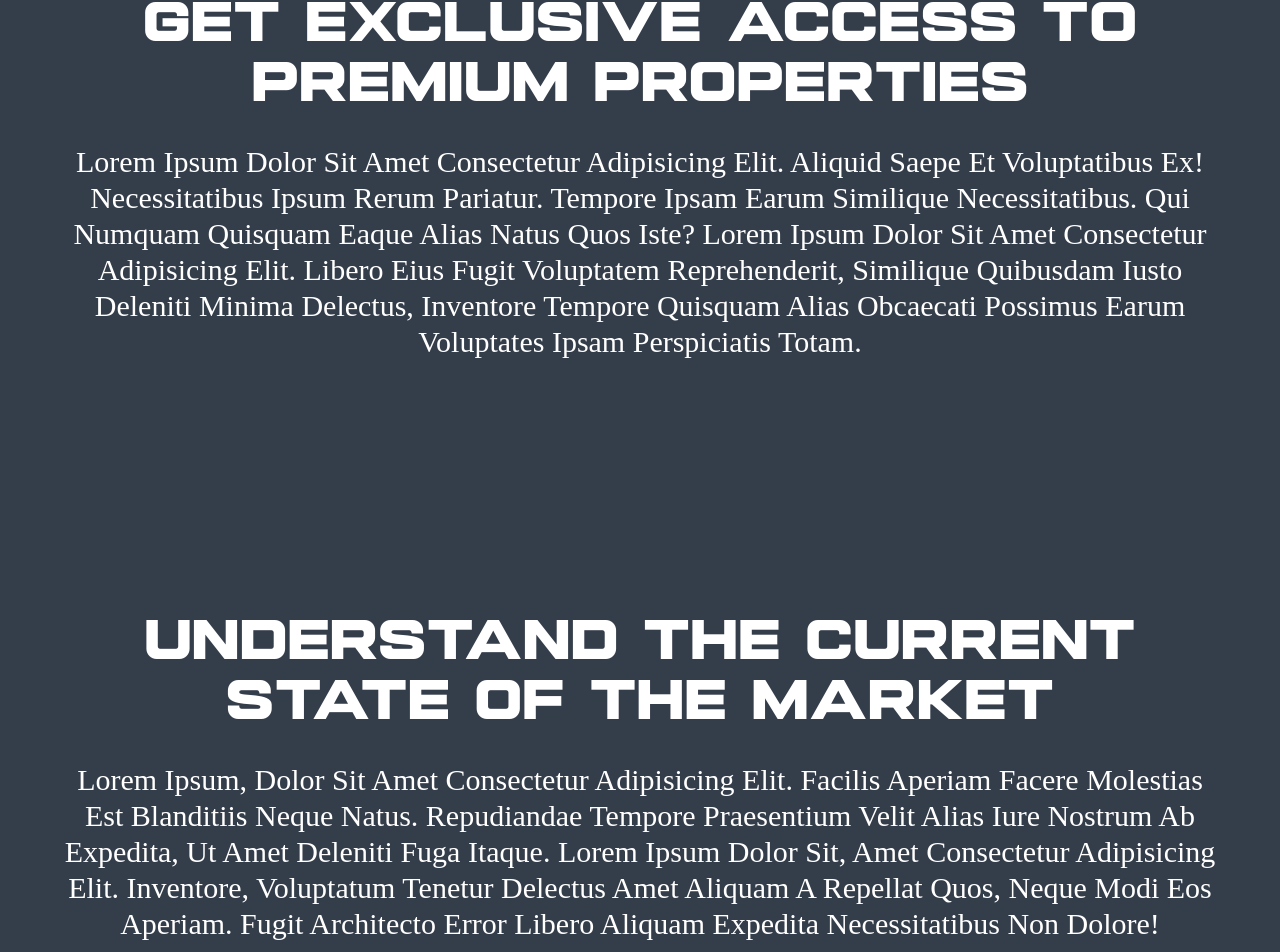
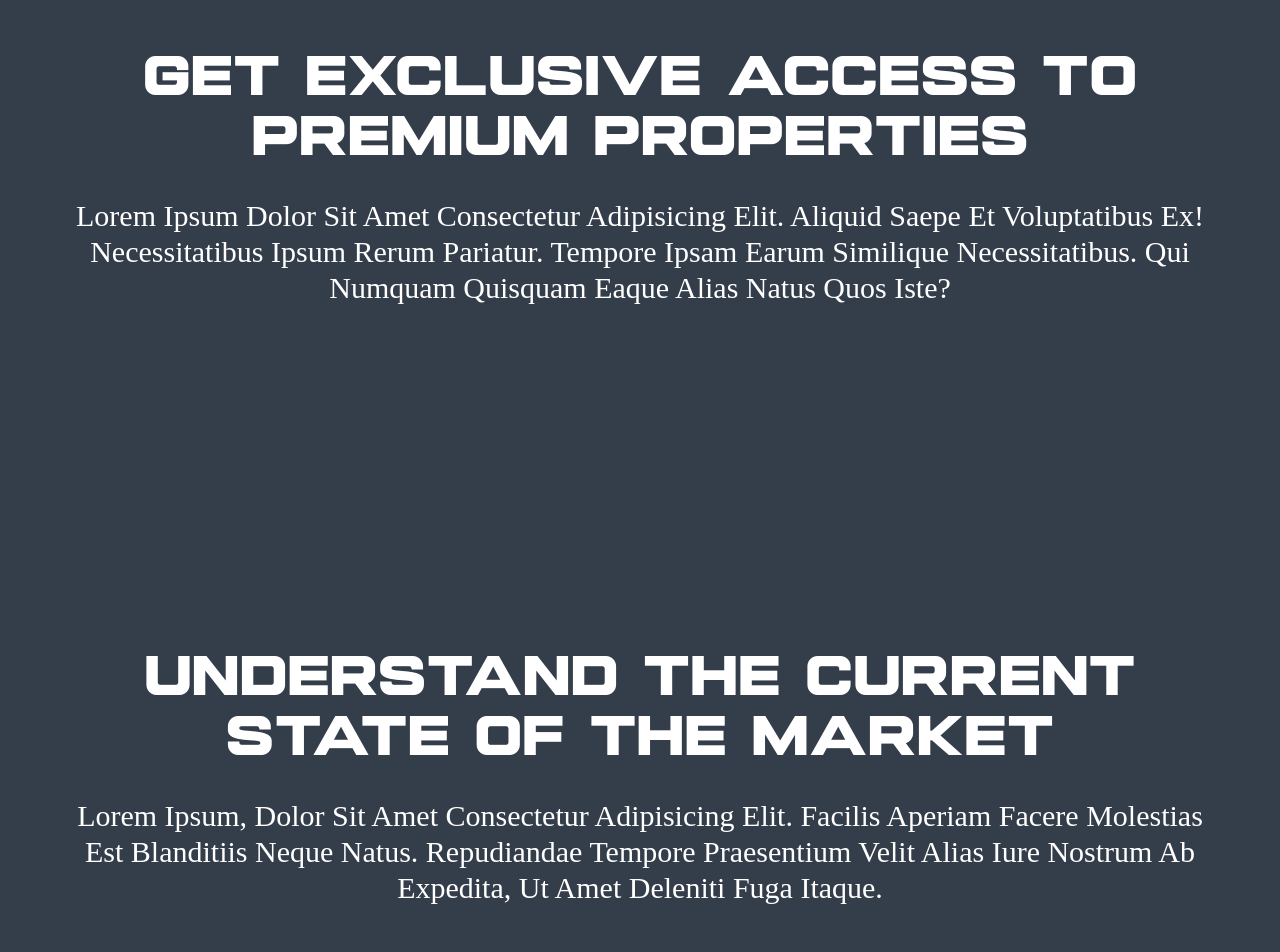
Before and after one commit to LordEwans/francis-real-estate, a Nuxt app: page / in a window 1280 px wide. Shown: the part 1004-1956 px from the top of the page. Built offline with nearby package versions, Linux system fonts and the light colour scheme; a web font is replaced by a local one.

Commit message:
Added Vueuse

```diff
--- a/components/Content.vue
+++ b/components/Content.vue
@@ -1,3 +1,6 @@
+<script lang="ts" setup>
+</script>
+
 <template>
   <div
     class="lg:flex lg:justify-center lg:items-center min-w-full bg-gradient-to-tr"
@@ -21,12 +24,7 @@
                     Lorem ipsum dolor sit amet consectetur adipisicing elit.
                     Aliquid saepe et voluptatibus ex! Necessitatibus ipsum rerum
                     pariatur. Tempore ipsam earum similique necessitatibus. Qui
-                    numquam quisquam eaque alias natus quos iste? Lorem ipsum
-                    dolor sit amet consectetur adipisicing elit. Libero eius
-                    fugit voluptatem reprehenderit, similique quibusdam iusto
-                    deleniti minima delectus, inventore tempore quisquam alias
-                    obcaecati possimus earum voluptates ipsam perspiciatis
-                    totam.
+                    numquam quisquam eaque alias natus quos iste?
                   </p>
                 </div>
               </div>
@@ -43,11 +41,7 @@
                     Lorem ipsum, dolor sit amet consectetur adipisicing elit.
                     Facilis aperiam facere molestias est blanditiis neque natus.
                     Repudiandae tempore praesentium velit alias iure nostrum ab
-                    expedita, ut amet deleniti fuga itaque. Lorem ipsum dolor
-                    sit, amet consectetur adipisicing elit. Inventore,
-                    voluptatum tenetur delectus amet aliquam a repellat quos,
-                    neque modi eos aperiam. Fugit architecto error libero
-                    aliquam expedita necessitatibus non dolore!
+                    expedita, ut amet deleniti fuga itaque.
                   </p>
                 </div>
               </div>
--- a/package.json
+++ b/package.json
@@ -17,7 +17,8 @@
     "vue-router": "^4.2.5"
   },
   "dependencies": {
-    "daisyui": "^4.4.24",
-    "locomotive-scroll": "^4.1.4"
+    "@vueuse/core": "^10.7.1",
+    "@vueuse/nuxt": "^10.7.1",
+    "daisyui": "^4.4.24"
   }
 }
```
Also changed, not shown: 1 other file (tests, documents, lock files or other folders).
